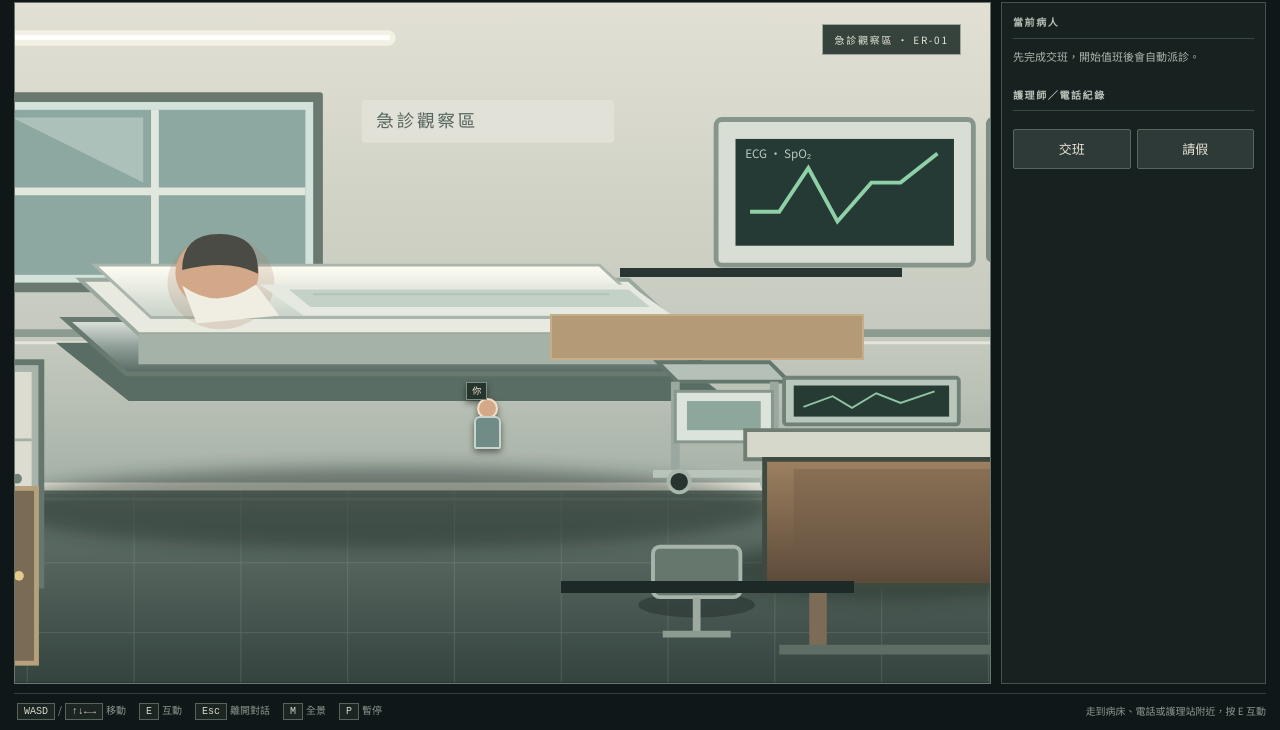
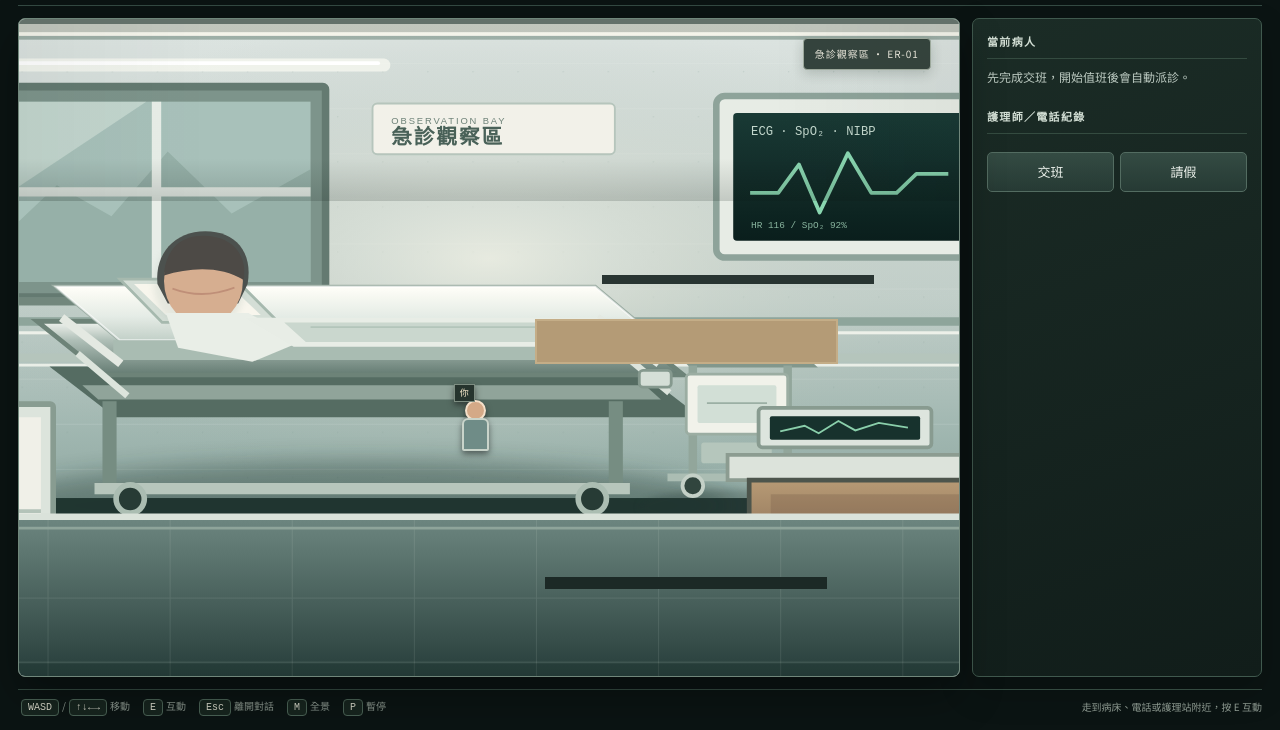
Before and after one commit to alicewan991021/er-countdown-sim, a plain HTML site: page index.html in a window 1280 px wide. Shown: the part 70-800 px from the top of the page. Drawn offline with Linux system fonts and the light colour scheme.

Commit message:
Redesign ER scene with cohesive illustrated art direction and polished UI

```diff
--- a/index.html
+++ b/index.html
@@ -72,51 +72,145 @@ main{min-height:0;display:grid;grid-template-columns:minmax(0,1fr) 265px;gap:10p
 .player:after{left:1px;top:18px;width:23px;height:29px;background:#6f8c87;border:2px solid #c9d4ca;border-radius:6px 6px 2px 2px}
 .player-label{top:-16px;left:-7px;background:#26342e;color:#fff0d2;border:1px solid #7d8d81}
 @media(max-width:680px){.stage{min-height:62vh}.bed-zone{left:10%;top:34%;width:58%;height:30%}.monitor{right:5%;top:15%;width:32%;height:24%}.nurse-desk{right:1%;bottom:15%;width:33%;height:35%}}
+
+/* Intentional art direction: calm, cinematic hospital illustration */
+:root{--paper:#edf2ec;--muted:#aebdb5;--line:#526a61;--gold:#e4c88a;--red:#df7770}
+body{background:#0b1413;color:#edf2ec}
+.app{max-width:1920px;margin:auto;padding:14px 18px;gap:12px}
+header{padding:2px 4px 12px;border-color:#344a43}
+.brand{font-size:20px;letter-spacing:.04em}
+.sub{color:#91a99d;letter-spacing:.17em}
+.readout{border-radius:5px;background:#172521;border-color:#3f5a50}
+button{border-radius:5px;background:linear-gradient(180deg,#344b43,#263a34);border-color:#536c61;transition:background .16s,border-color .16s,transform .16s}
+button:hover{background:#435f53;border-color:#e4c88a;transform:translateY(-1px)}
+#start{box-shadow:0 2px 0 #8c7447;background:linear-gradient(180deg,#f1d99c,#d6b875);color:#18251f}
+main{grid-template-columns:minmax(0,1fr) 290px;gap:12px}
+.stage{border:1px solid #70877b;border-radius:7px;box-shadow:0 18px 45px #0005;min-height:650px;background:#c2d0ca}
+.stage:after{content:"";display:block;position:absolute;inset:0;z-index:1;pointer-events:none;background:linear-gradient(90deg,#0b19150c,transparent 20% 80%,#0b19150c),linear-gradient(0deg,#0a17122a,transparent 24% 78%,#f4f4e90a)}
+.ward-art{filter:saturate(.92)}
+.room-sign{border-radius:4px;box-shadow:0 4px 12px #13231d30;letter-spacing:.1em}
+.hotspot{z-index:4}
+.hotspot:hover,.hotspot:focus{border-color:#f1d99caa;background:#f1d99c12;box-shadow:inset 0 0 0 1px #f1d99c30}
+.side{border-radius:7px;background:linear-gradient(160deg,#1b2c26,#111d1a);border-color:#40594e;padding:14px;box-shadow:0 14px 35px #0003}
+.side-title{font-size:11px;letter-spacing:.12em;color:#d3dfd5;border-color:#344b40}
+.case-title{font-size:16px;letter-spacing:.01em}
+.case-copy{font-size:12px;color:#bdcbc2}
+.metric{border-radius:4px;border-color:#456055;background:#10201a}
+.log{border-radius:3px;background:#20332b;border-left-color:#d6bd7f}
+.dialog{border-radius:10px;background:linear-gradient(145deg,#20352d,#101e19);border-color:#82988b}
+.dialog-actions button{border-radius:5px}
+.bottom{border-color:#344a40}
+.key{border-radius:4px;background:#17251f;border-color:#4a6255}
+@media(max-width:900px){main{grid-template-columns:minmax(0,1fr) 250px}.stage{min-height:560px}}
+@media(max-width:680px){.app{padding:7px}.stage{min-height:62vh;border-radius:5px}.side{border-radius:5px}}
 </style></head><body>
 <div class="app">
 <header><div><div class="sub">EMERGENCY DEPARTMENT · NIGHT SHIFT</div><div class="brand">急診值班</div></div><div class="hud"><span class="readout" id="clock">週一 08:00</span><span class="readout" id="shift">早班</span><span class="readout" id="duty">交班中</span><button id="start">開始值班</button><button id="pause" hidden>暫停</button><button id="speed">×1</button></div></header>
 <main><section class="stage" id="stage" aria-label="急診病房場景">
 <svg class="ward-art" viewBox="0 0 1200 700" preserveAspectRatio="xMidYMid slice" aria-hidden="true">
 <defs>
- <linearGradient id="wall" x2="0" y2="1"><stop stop-color="#e2e0d4"/><stop offset=".7" stop-color="#c5c9bd"/><stop offset="1" stop-color="#a5b1a7"/></linearGradient>
- <linearGradient id="floor" x2="0" y2="1"><stop stop-color="#697970"/><stop offset="1" stop-color="#34433e"/></linearGradient>
- <linearGradient id="linen" x2="0" y2="1"><stop stop-color="#fffdf3"/><stop offset="1" stop-color="#c8d2c8"/></linearGradient>
- <linearGradient id="metal" x2="0" y2="1"><stop stop-color="#e1e5df"/><stop offset=".5" stop-color="#8f9f98"/><stop offset="1" stop-color="#566761"/></linearGradient>
- <linearGradient id="wood" x2="0" y2="1"><stop stop-color="#9d8161"/><stop offset="1" stop-color="#5b4939"/></linearGradient>
- <filter id="shadow" x="-30%" y="-30%" width="160%" height="180%"><feGaussianBlur stdDeviation="9"/></filter>
- <pattern id="tiles" width="110" height="72" patternUnits="userSpaceOnUse"><path d="M0 0H110M0 0V72" stroke="#a9b6ac" stroke-opacity=".2" stroke-width="2"/></pattern>
+ <linearGradient id="wall" x2="0" y2="1"><stop stop-color="#dce4e1"/><stop offset=".58" stop-color="#c2d0cb"/><stop offset="1" stop-color="#8eaaa3"/></linearGradient>
+ <linearGradient id="floor" x2="0" y2="1"><stop stop-color="#6c8881"/><stop offset="1" stop-color="#253d3a"/></linearGradient>
+ <linearGradient id="sheet" x2="0" y2="1"><stop stop-color="#fffef7"/><stop offset=".55" stop-color="#e5ece6"/><stop offset="1" stop-color="#c1d0c8"/></linearGradient>
+ <linearGradient id="steel" x2="0" y2="1"><stop stop-color="#f1f4ef"/><stop offset=".35" stop-color="#aebfb7"/><stop offset="1" stop-color="#637b72"/></linearGradient>
+ <linearGradient id="wood" x2="0" y2="1"><stop stop-color="#b99a72"/><stop offset="1" stop-color="#6b503b"/></linearGradient>
+ <linearGradient id="screen" x2="0" y2="1"><stop stop-color="#173b35"/><stop offset="1" stop-color="#091e1c"/></linearGradient>
+ <radialGradient id="ambient"><stop stop-color="#f9f7e8" stop-opacity=".65"/><stop offset="1" stop-color="#a3b5ad" stop-opacity="0"/></radialGradient>
+ <filter id="softShadow" x="-40%" y="-40%" width="180%" height="200%"><feGaussianBlur stdDeviation="12"/></filter>
+ <filter id="smallShadow" x="-30%" y="-30%" width="160%" height="170%"><feGaussianBlur stdDeviation="4"/></filter>
+ <pattern id="wallgrain" width="48" height="48" patternUnits="userSpaceOnUse"><path d="M0 47.5H48" stroke="#fff" stroke-opacity=".12"/><circle cx="7" cy="8" r=".8" fill="#6d8a80" opacity=".2"/></pattern>
+ <pattern id="floorTiles" width="130" height="88" patternUnits="userSpaceOnUse"><path d="M0 0H130M0 0V88" stroke="#d5e1d8" stroke-opacity=".12" stroke-width="2"/></pattern>
 </defs>
-<rect width="1200" height="700" fill="#202a28"/><rect width="1200" height="500" fill="url(#wall)"/>
-<path d="M0 500H1200V700H0Z" fill="url(#floor)"/><path d="M0 500H1200V700H0Z" fill="url(#tiles)"/>
-<path d="M0 498H1200" stroke="#e5e5d9" stroke-width="8"/><path d="M0 511H1200" stroke="#74847a" stroke-width="3"/>
-<!-- ceiling light and window -->
-<rect x="70" y="28" width="420" height="16" rx="8" fill="#f7f4e8" opacity=".85"/><rect x="76" y="33" width="408" height="5" fill="#fff"/>
-<rect x="70" y="92" width="345" height="206" rx="3" fill="#697970"/><rect x="80" y="102" width="325" height="186" fill="#d4e2dc"/><rect x="88" y="110" width="309" height="170" fill="#8da8a0"/><path d="M242 110V280M88 194H397" stroke="#e1e7df" stroke-width="8"/><path d="M95 118L230 118L230 185Z" fill="#c7d8d0" opacity=".55"/>
-<rect x="455" y="100" width="260" height="44" rx="2" fill="#f4f1e7"/><rect x="455" y="100" width="260" height="44" fill="#63766e" opacity=".13"/><text x="470" y="128" fill="#53645c" font-size="18" font-family="sans-serif" letter-spacing="3">急診觀察區</text>
-<!-- wall rails / oxygen -->
-<path d="M0 340H1200" stroke="#8b9b90" stroke-width="8"/><path d="M0 350H1200" stroke="#e3e5da" stroke-width="3"/>
-<rect x="820" y="120" width="265" height="150" rx="6" fill="#d9ded4" stroke="#87968b" stroke-width="5"/><rect x="840" y="140" width="225" height="110" fill="#263a35"/><path d="M855 215L885 215L915 170L945 225L980 185L1010 185L1048 155" fill="none" stroke="#8ed0a7" stroke-width="4"/><text x="850" y="160" fill="#b9c9bf" font-size="12">ECG · SpO₂</text>
-<rect x="1100" y="120" width="52" height="145" rx="4" fill="#b8c4bb" stroke="#7d8d83" stroke-width="4"/><circle cx="1126" cy="155" r="11" fill="#e8ede4" stroke="#89998f" stroke-width="3"/><path d="M1126 166V235" stroke="#819188" stroke-width="6"/>
-<!-- curtain -->
-<path d="M0 175H40V430H0Z" fill="#aebdb2"/><path d="M40 175V430M10 175V430" stroke="#d9dfd5" stroke-width="3"/>
-<!-- bed shadow and frame -->
-<ellipse cx="480" cy="520" rx="400" ry="42" fill="#17211e" opacity=".42" filter="url(#shadow)"/>
-<path d="M140 350L760 350L835 410L215 410Z" fill="#5a6d64"/><path d="M150 326L755 326L818 382L213 382Z" fill="url(#metal)" stroke="#687970" stroke-width="5"/>
-<path d="M165 285L730 285L790 341L225 341Z" fill="#e8e9df" stroke="#9aa89e" stroke-width="4"/><path d="M225 341L790 341L790 372L225 372Z" fill="#a4b2a8"/>
-<path d="M180 270L700 270L758 324L238 324Z" fill="url(#linen)" stroke="#aab6ac" stroke-width="3"/>
-<!-- patient -->
-<ellipse cx="310" cy="288" rx="55" ry="48" fill="#a8795e" opacity=".2"/><ellipse cx="306" cy="278" rx="43" ry="38" fill="#d2a888"/><path d="M270 275Q270 237 310 238Q350 239 348 279Q320 263 270 275" fill="#4b4b45"/><path d="M270 291Q306 318 346 290L370 322L285 330Z" fill="#f0eee3"/><path d="M350 290L730 290L775 322L395 322Z" fill="#e6e9df"/><path d="M380 295L730 295L752 313L402 313Z" fill="#c4d1c7"/><path d="M405 300L710 300" stroke="#b3c1b7" stroke-width="2"/>
+<rect width="1200" height="700" fill="#243a36"/>
+<rect width="1200" height="510" fill="url(#wall)"/><rect width="1200" height="510" fill="url(#wallgrain)"/><rect width="1200" height="510" fill="url(#ambient)"/>
+<!-- upper light and architectural trim -->
+<rect x="0" y="0" width="1200" height="18" fill="#f4f4e9"/><rect x="0" y="18" width="1200" height="4" fill="#9aada5"/>
+<rect x="65" y="42" width="430" height="14" rx="7" fill="#f7f8ef" opacity=".8"/><rect x="76" y="45" width="408" height="4" rx="2" fill="#fff"/>
+<path d="M0 322H1200" stroke="#8da59b" stroke-width="9"/><path d="M0 334H1200" stroke="#edf0e8" stroke-width="3"/>
+<!-- window with exterior silhouettes -->
+<rect x="66" y="72" width="360" height="224" rx="3" fill="#7c948b" stroke="#637a71" stroke-width="8"/>
+<rect x="82" y="88" width="328" height="192" fill="#a6c2ba"/>
+<path d="M82 232L140 177L198 210L258 141L326 207L410 160V280H82Z" fill="#8ba99f" opacity=".65"/>
+<path d="M82 88L235 88L82 190Z" fill="#e4eee7" opacity=".45"/>
+<path d="M246 88V280M82 184H410" stroke="#e8eee8" stroke-width="10"/>
+<rect x="66" y="296" width="360" height="9" fill="#71877d"/>
+<!-- wall label and equipment rail -->
+<rect x="476" y="90" width="258" height="54" rx="5" fill="#f2f1e8" stroke="#b5c5bc" stroke-width="2"/>
+<text x="496" y="112" font-size="10" letter-spacing="2" fill="#6c8278" font-family="sans-serif">OBSERVATION BAY</text><text x="496" y="133" font-size="22" font-weight="700" letter-spacing="2" fill="#476158" font-family="sans-serif">急診觀察區</text>
+<rect x="0" y="356" width="1200" height="9" fill="#b4c5bc"/><rect x="0" y="367" width="1200" height="3" fill="#e9eee7"/>
+<!-- oxygen / suction panel -->
+<rect x="842" y="82" width="286" height="172" rx="9" fill="#e7ece5" stroke="#8da39a" stroke-width="7"/>
+<rect x="860" y="100" width="250" height="136" rx="4" fill="url(#screen)"/>
+<text x="879" y="124" font-size="13" fill="#c2d8cd" font-family="monospace">ECG  ·  SpO₂  ·  NIBP</text>
+<path d="M878 185H908L930 155L952 206L982 143L1007 185H1034L1055 165L1089 165" fill="none" stroke="#84d8ae" stroke-width="4" stroke-linejoin="round"/>
+<text x="879" y="222" font-size="10" fill="#86b79e" font-family="monospace">HR 116  /  SpO₂ 92%</text>
+<rect x="1144" y="91" width="36" height="158" rx="5" fill="#dce5de" stroke="#91a59b" stroke-width="5"/>
+<circle cx="1162" cy="122" r="12" fill="#f8f8ef" stroke="#a1b2a7" stroke-width="4"/><path d="M1162 134V219" stroke="#8ca196" stroke-width="8"/>
+<!-- curtain track and privacy curtain -->
+<path d="M0 148H48" stroke="#70877d" stroke-width="6"/><path d="M20 154V428H0V154Z" fill="#c2d4cc"/><path d="M7 154V425M15 154V425M23 154V425M31 154V425" stroke="#e7eee8" stroke-width="2" opacity=".55"/>
+<!-- bed shadow -->
+<ellipse cx="465" cy="518" rx="395" ry="48" fill="#152d28" opacity=".35" filter="url(#softShadow)"/>
+<!-- bed wheels and frame -->
+<path d="M132 370L755 370L825 424L202 424Z" fill="#536c62"/>
+<path d="M167 390L766 390L783 405L184 405Z" fill="#8fa49a"/>
+<path d="M196 407V502M735 407V502" stroke="#758d82" stroke-width="15"/>
+<path d="M180 500H750" stroke="#b6c6bc" stroke-width="12"/>
+<circle cx="218" cy="511" r="15" fill="#263b35" stroke="#aabdb2" stroke-width="6"/><circle cx="710" cy="511" r="15" fill="#263b35" stroke="#aabdb2" stroke-width="6"/>
+<!-- mattress and rails -->
+<path d="M119 322L736 322L807 379L190 379Z" fill="url(#steel)" stroke="#6c8378" stroke-width="5"/>
+<path d="M139 285L713 285L781 342L207 342Z" fill="#f5f5ed" stroke="#9aada3" stroke-width="4"/>
+<path d="M139 285L713 285L781 342L207 342Z" fill="url(#sheet)"/>
+<path d="M139 285L713 285L781 342L207 342Z" fill="none" stroke="#fff" stroke-opacity=".65" stroke-width="2"/>
+<path d="M200 342L781 342V363L200 363Z" fill="#a8bcb2"/>
+<path d="M145 318L208 367M715 318L781 367" stroke="#e4e9e2" stroke-width="9"/>
+<!-- pillow and patient -->
+<path d="M207 277L330 277L376 323L252 323Z" fill="#d3ded6" stroke="#a5b9ae" stroke-width="3"/>
+<path d="M222 282L322 282L357 315L256 315Z" fill="#f8f6ec"/>
+<ellipse cx="292" cy="282" rx="49" ry="52" fill="#a8b9af" opacity=".24" filter="url(#smallShadow)"/>
+<path d="M247 282C244 250 265 226 298 226C330 226 349 248 343 282L333 303L258 303Z" fill="#4c514e"/>
+<ellipse cx="296" cy="279" rx="42" ry="47" fill="#d9ad8d"/>
+<path d="M254 273C256 242 275 229 301 231C327 233 343 251 339 278C315 263 283 264 254 273Z" fill="#4d4a46"/>
+<path d="M263 287Q295 299 329 286" fill="none" stroke="#b77f69" stroke-width="2" opacity=".65"/>
+<path d="M256 313L344 313L399 344L348 365L269 350Z" fill="#e9eee7"/>
+<path d="M340 318L715 318L760 349L392 349Z" fill="#e8ede6"/>
+<path d="M382 323L708 323L740 344L405 344Z" fill="#c9d7ce"/>
+<path d="M410 328H696" stroke="#b2c5ba" stroke-width="2"/>
+<!-- bed side rail controls -->
+<path d="M162 356L215 401M742 356L792 398" stroke="#dbe4dc" stroke-width="7"/>
+<rect x="760" y="374" width="34" height="18" rx="4" fill="#d4dfd7" stroke="#84998e" stroke-width="3"/>
 <!-- bedside trolley -->
-<path d="M760 370L875 370L895 390L780 390Z" fill="#b5c1b8" stroke="#65766d" stroke-width="4"/><path d="M778 390V485M880 390V485" stroke="#9aa89f" stroke-width="9"/><path d="M755 485H900" stroke="#b9c4bb" stroke-width="8"/><circle cx="782" cy="493" r="11" fill="#28342f" stroke="#aab7ad" stroke-width="4"/><circle cx="878" cy="493" r="11" fill="#28342f" stroke="#aab7ad" stroke-width="4"/><rect x="778" y="400" width="100" height="52" fill="#dce3db" stroke="#87978d" stroke-width="3"/><rect x="790" y="410" width="76" height="30" fill="#8da79c"/>
-<!-- desk and chair -->
-<ellipse cx="1000" cy="585" rx="190" ry="30" fill="#17211e" opacity=".4" filter="url(#shadow)"/><path d="M850 440H1160V470H850Z" fill="#d6d8cb" stroke="#6f7d72" stroke-width="4"/><path d="M870 470H1140V600H870Z" fill="url(#wood)" stroke="#3e493f" stroke-width="5"/><path d="M900 480H1110V565H900Z" fill="#6b5844" opacity=".35"/>
-<rect x="890" y="386" width="180" height="48" rx="3" fill="#b8c6bc" stroke="#718177" stroke-width="4"/><rect x="900" y="394" width="160" height="32" fill="#263b34"/><path d="M910 416L940 405L960 417L985 402L1010 412L1045 400" fill="none" stroke="#8fc5a2" stroke-width="2"/>
-<path d="M925 600V666M1115 600V666" stroke="#7c6b56" stroke-width="18"/><path d="M885 666H1155" stroke="#5e6e64" stroke-width="10"/>
-<!-- rolling stool -->
-<ellipse cx="800" cy="620" rx="60" ry="13" fill="#17211e" opacity=".4"/><rect x="755" y="560" width="90" height="52" rx="7" fill="#66786e" stroke="#a7b4a9" stroke-width="4"/><path d="M800 612V650" stroke="#9eaaa0" stroke-width="8"/><path d="M765 650H835" stroke="#8d9b91" stroke-width="7"/>
-<!-- cabinet and door -->
-<rect x="25" y="370" width="100" height="230" fill="#a8b4aa" stroke="#65766d" stroke-width="6"/><rect x="35" y="380" width="80" height="210" fill="#dddcd0"/><path d="M35 450H115" stroke="#a2afa5" stroke-width="3"/><circle cx="100" cy="490" r="5" fill="#718178"/>
-<rect x="20" y="500" width="100" height="180" fill="#7a6b55" stroke="#b6a17c" stroke-width="5"/><path d="M35 510V670" stroke="#5d5141" stroke-width="3"/><circle cx="102" cy="590" r="5" fill="#e2c98e"/>
+<ellipse cx="850" cy="520" rx="90" ry="19" fill="#203631" opacity=".28" filter="url(#smallShadow)"/>
+<path d="M795 350L924 350L945 369L815 369Z" fill="#dce5de" stroke="#81978c" stroke-width="4"/>
+<path d="M817 369V488M918 369V488" stroke="#91a69b" stroke-width="9"/>
+<path d="M790 488H942" stroke="#aabdb3" stroke-width="8"/>
+<circle cx="817" cy="497" r="11" fill="#30453e" stroke="#c3d0c7" stroke-width="4"/><circle cx="918" cy="497" r="11" fill="#30453e" stroke="#c3d0c7" stroke-width="4"/>
+<rect x="810" y="378" width="108" height="64" rx="4" fill="#f1f2e9" stroke="#9aada2" stroke-width="3"/>
+<rect x="822" y="390" width="84" height="40" rx="2" fill="#d1dfd5"/><path d="M832 409H896" stroke="#9aafa3" stroke-width="2"/>
+<rect x="826" y="451" width="75" height="22" rx="3" fill="#b4c6bb"/>
+<!-- monitor cart and desk -->
+<path d="M854 464H1172V491H854Z" fill="#dce3da" stroke="#8b9c90" stroke-width="4"/>
+<path d="M877 491H1150V626H877Z" fill="url(#wood)" stroke="#4c554b" stroke-width="5"/>
+<path d="M900 506H1128V600H900Z" fill="#6b523c" opacity=".25"/>
+<path d="M904 626V692M1120 626V692" stroke="#795f45" stroke-width="20"/>
+<rect x="887" y="414" width="184" height="42" rx="4" fill="#dce5de" stroke="#879b90" stroke-width="4"/>
+<rect x="899" y="423" width="160" height="25" rx="2" fill="#15332d"/>
+<path d="M910 439L936 433L951 441L972 428L990 438L1015 430L1046 435" fill="none" stroke="#86d1a9" stroke-width="2"/>
+<!-- chair -->
+<ellipse cx="795" cy="656" rx="67" ry="17" fill="#1c332e" opacity=".4"/>
+<rect x="751" y="567" width="90" height="62" rx="10" fill="#536e64" stroke="#a2b6aa" stroke-width="5"/>
+<path d="M796 629V671M761 671H831" stroke="#9aada2" stroke-width="9"/>
+<!-- cabinet / door -->
+<rect x="24" y="410" width="112" height="240" rx="3" fill="#dce4dc" stroke="#879c90" stroke-width="6"/>
+<rect x="37" y="424" width="86" height="211" fill="#f0f0e7"/><path d="M37 524H123" stroke="#b3c3b9" stroke-width="4"/>
+<circle cx="110" cy="558" r="6" fill="#738b7f"/>
+<rect x="20" y="570" width="118" height="130" fill="url(#wood)" stroke="#a9906d" stroke-width="5"/>
+<path d="M34 582V688" stroke="#6b503c" stroke-width="4"/><circle cx="117" cy="633" r="6" fill="#e4c88a"/>
+<!-- floor plane -->
+<path d="M0 528H1200V700H0Z" fill="url(#floor)"/><path d="M0 528H1200V700H0Z" fill="url(#floorTiles)"/>
+<path d="M0 530H1200" stroke="#d9e2d9" stroke-width="7"/><path d="M0 542H1200" stroke="#8da49a" stroke-width="3"/>
+<path d="M0 685H1200" stroke="#a6b9ae" stroke-opacity=".15" stroke-width="2"/>
+<!-- foreground subtle vignette -->
+<rect width="1200" height="700" fill="none" stroke="#172a26" stroke-opacity=".24" stroke-width="28"/>
 </svg>
 <div class="room-sign">急診觀察區 · ER-01</div>
 <div class="hotspot bed-zone" data-place="bed" tabindex="0" role="button" aria-label="處置床"><span class="hint">E｜查看病人</span></div>
```
